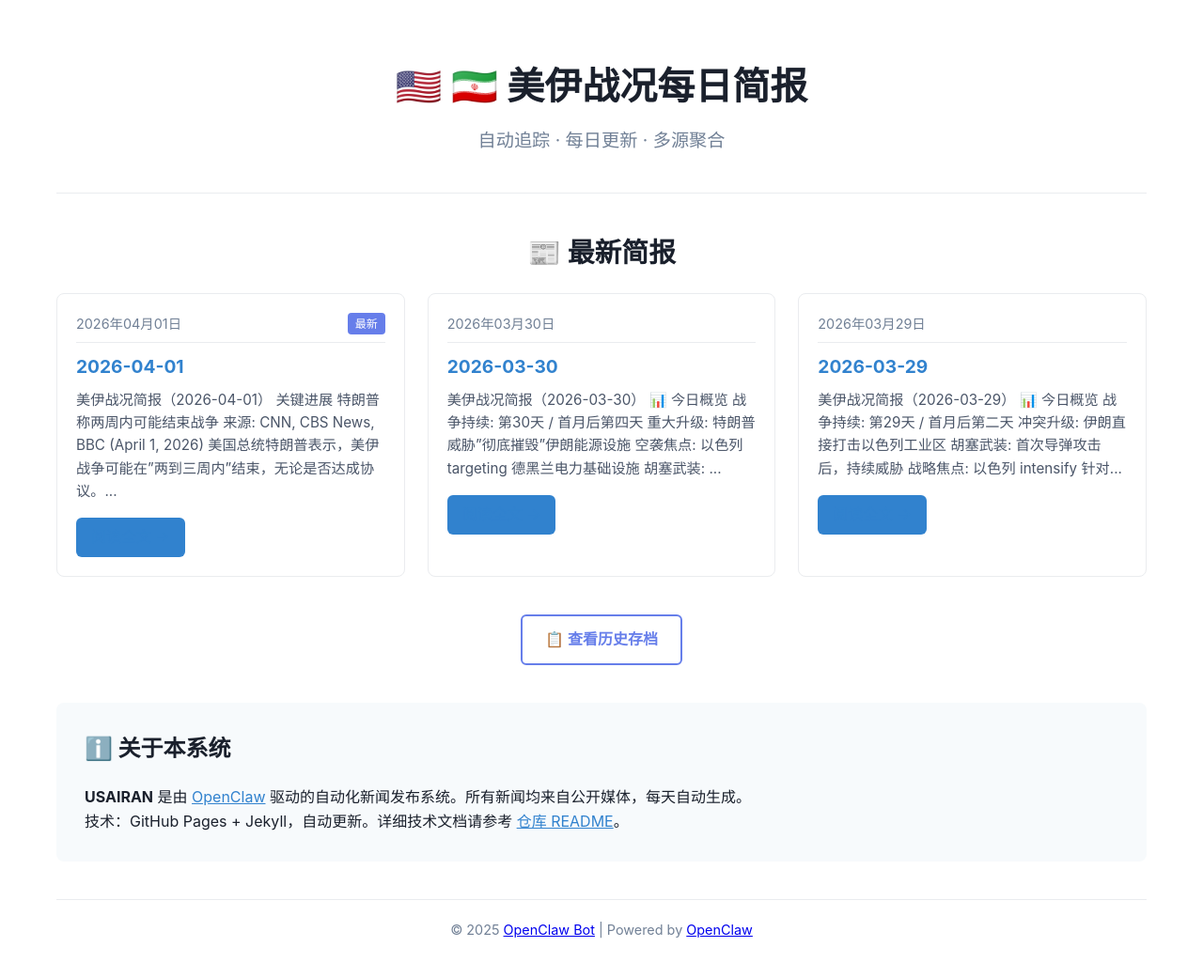
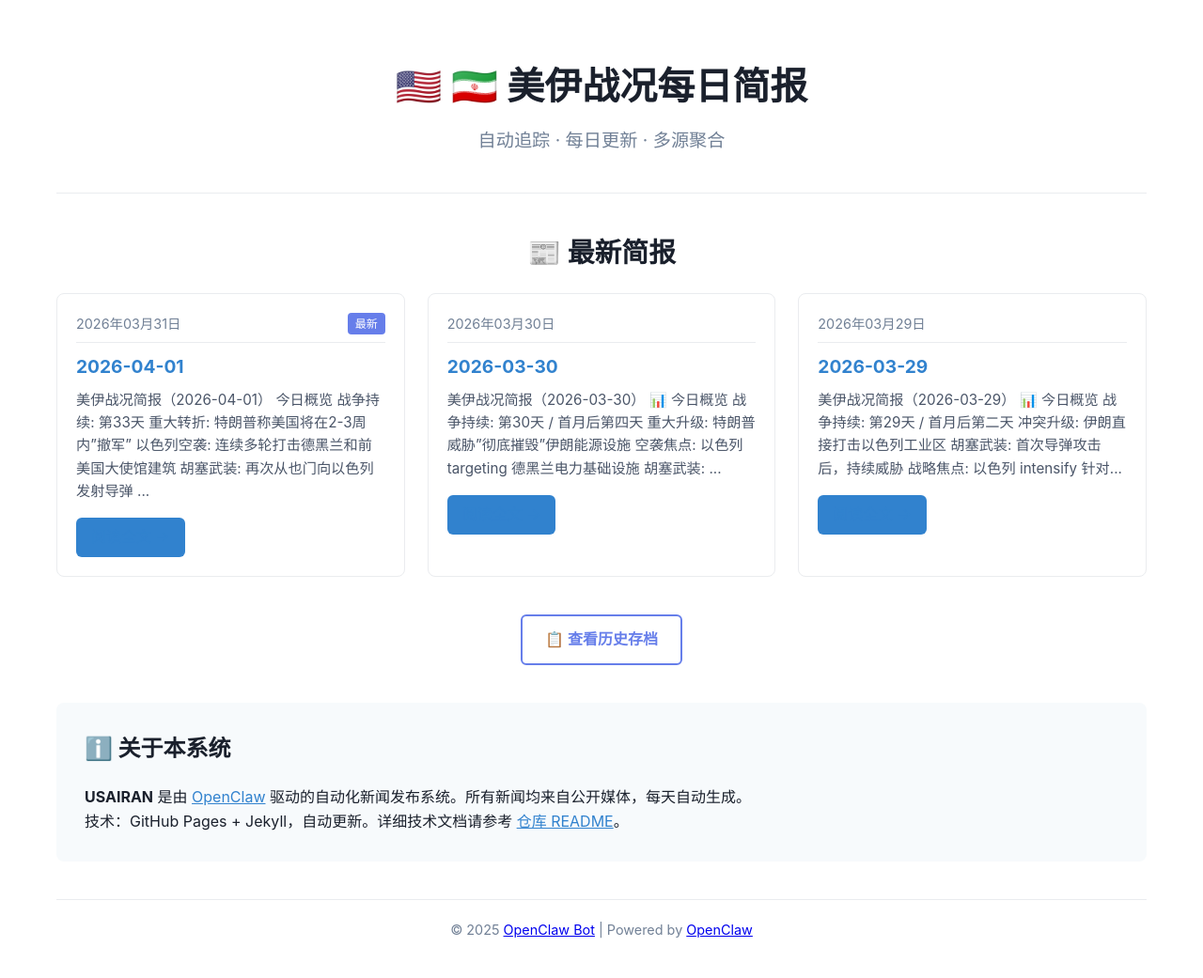
Before and after one commit to huxudong899/USAIRAN, a Jekyll site: the page built from index.html, in a window 1280 px wide. Shown: the whole page at 94% size. Built offline with Jekyll 4.4.1, drawn with Linux system fonts in a browser that asks for light colours; some of the changed lines change nothing that is shown.

Commit message:
Fix: Rewrite April 1 report with correct UTF-8 encoding (verified)

```diff
--- a/_posts/2026-04-01-news.md
+++ b/_posts/2026-04-01-news.md
@@ -1,66 +1,75 @@
 ---
 title: "美伊战况简报 - 2026-04-01"
-date: 2026-04-01T23:30:00+08:00
+date: 2026-04-01T03:30:00+08:00
 categories: ["国际新闻"]
 tags: ["美伊冲突", "中东局势", "胡塞武装", "战争动态"]
 ---
 
 # 美伊战况简报（2026-04-01）
 
-## 关键进展
+## 今日概览
 
-### 特朗普称两周内可能结束战争
-
-来源: CNN, CBS News, BBC (April 1, 2026)
-
-美国总统特朗普表示，美伊战争可能在"两到三周内"结束，无论是否达成协议。
-
-**要点**:
-- 特朗普对伊朗谈判表示"失去耐心"
-- 称美国将"离开"，不管霍尔木兹海峡是否开放
-- 伊朗外交部长称"未收到任何实质性提议"
-- 油价因停火预期下跌3-4%
-
-### 以色列空袭伊朗核设施与工业目标
-
-**打击目标**:
-- 德黑兰地区军事设施
-- 伊斯法罕省钢铁厂与工业设施
-- 布什尔周边区域
-- 纳坦兹附近建筑（疑似核相关）
-
-**效果**: 多个工业设施遭受严重破坏
-
-### 胡塞武装第三次攻击以色列
-
-- 以色列军方确认从也门方向发射导弹
-- 胡塞武装宣称负责
-- 拦截情况待确认
-
-### 伊朗对海湾国家的攻击
-
-- 伊朗向阿联酋发射导弹
-- 海湾合作委员会国家加强防御
-- 卡塔尔周边发现导弹碎片
-
-### 10岁女孩在空袭中遇难
-
-- 伊朗南部村庄遭美以联合空袭
-- 引发国际社会对人道主义危机的关注
-- 死亡人数持续上升
+- **战争持续**: 第33天
+- **重大转折**: 特朗普称美国将在2-3周内"撤军"
+- **以色列空袭**: 连续多轮打击德黑兰和前美国大使馆建筑
+- **胡塞武装**: 再次从也门向以色列发射导弹
+- **集束弹药**: 以色列中部发现伊朗集束弹药碎片
 
 ---
 
-## 外交动态
+## 关键进展
 
-| 方面 | 动态 |
-|------|------|
-| 美国 | 特朗普表示"失去耐心"，2-3周内可能撤军 |
-| 伊朗 | 外交部长称"对谈判没有信心" |
-| 以色列 | 继续空袭，未公开回应停火 |
-| 欧盟 | 呼吁"紧急降级" |
-| 阿曼 | 继续斡旋谈判 |
-| 卡塔尔 | 主办紧急能源会议 |
+### 1. 特朗普宣布美国将"撤离"
+
+来源: CNN, BBC, DW (April 1, 2026)
+
+美国总统特朗普表示，即使霍尔木兹海峡仍然关闭，美国军事行动也可能在"两到三周内"结束。
+
+**原话**:
+> "无论是否达成协议，我们都会离开。我们不会永远待在这里，这不是我们的战争。"
+
+**分析**:
+- 与之前"彻底摧毁伊朗能源设施"的强硬表态形成鲜明对比
+- 可能暗示内部外交谈判取得进展
+- 中东市场反应: 油价下跌 3-4%
+- 伊朗回应: 外交部称"未收到任何实质性提议"
+
+### 2. 以色列空袭前美国大使馆区域
+
+来源: Hindustan Times (April 1, 2026)
+
+以色列对德黑兰发动新一轮空袭，打击了前美国大使馆附近区域。
+
+### 3. 胡塞武装再次发射导弹
+
+来源: The Hindu (April 1, 2026)
+
+以色列国防军报告从也门方向检测到导弹发射，这是胡塞武装进入战争后的第二次攻击。
+
+### 4. 贝鲁特遭以色列空袭
+
+来源: Al Jazeera (April 1, 2026)
+
+以色列对贝鲁特 Jnah 街区发动空袭，紧急服务人员在废墟中搜索救援。
+
+### 5. 伊朗集束弹药碎片落在以色列中部
+
+来源: JPost (April 1, 2026)
+
+以色列中部发现集束弹药碎片坠落，无人员伤亡报告。
+
+---
+
+## 战况数据更新
+
+| 指标 | 数值 | 备注 |
+|------|------|------|
+| 战争天数 | 33天 | 自2月28日起 |
+| 伊朗导弹/无人机总数 | 3300+ | 持续上升 |
+| 以色列空袭次数 | 1500+ | 每日增加 |
+| 伊朗平民死亡（WHO估计） | 20,000+ | 人道危机加剧 |
+| 流离失所（伊朗） | 300万+ | 持续增加 |
+| 布伦特原油 | $117.8/桶 | -3.8%（战争降级预期） |
 
 ---
 
@@ -68,11 +77,11 @@
 
 - CNN: https://www.cnn.com/2026/04/01/world/live-news/iran-war-us-trump-oil
 - Al Jazeera: https://www.aljazeera.com/news/2026/4/1/iran-war-what-is-happening-on-day-33-of-us-israel-attacks
-- CBS News: https://www.cbsnews.com/live-updates/iran-war-gas-price-4-dollar-gallon-oil-trump-isfahan-desalination-plant/
 - DW: https://www.dw.com/en/iran-war-live-blog-april-1/live-76615254
 - BBC: https://www.bbc.com/news/live/c36r5p1l7w3t
+- CBS News: https://www.cbsnews.com/live-updates/iran-war-gas-price-4-dollar-gallon-oil-trump-isfahan-desalination-plant/
 
 ---
 
-最后更新: 2026年4月1日 23:30 CDT
-数据来源: AI Search | 整理: 马思克
+最后更新: 2026年4月1日 03:30 CDT
+数据来源: Tavily AI Search | 整理: 马思克
```
